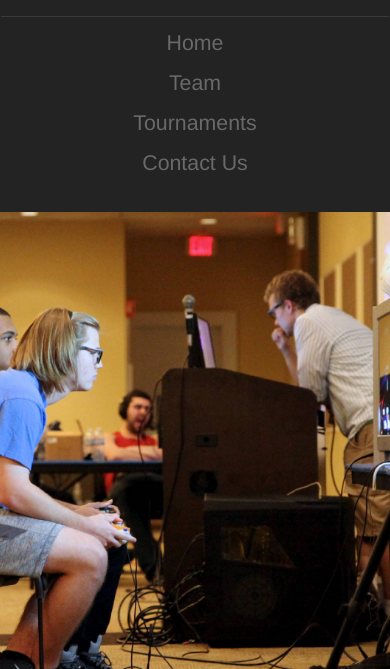
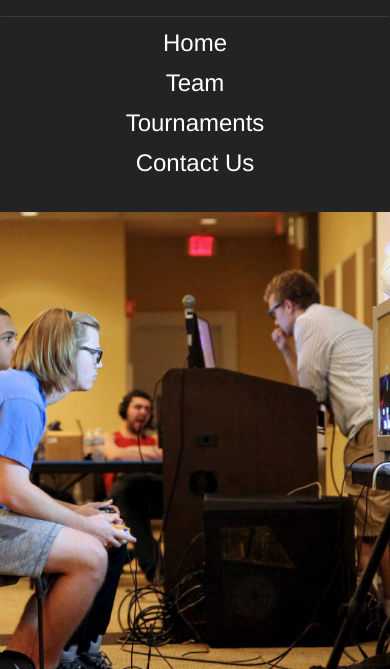
Before and after one commit to BrandonCookeDev/RCSwebsite, a website: page client/index.html in a window 390 px wide. Both pictures are taken after a click on the button 187 px from the left and 109 px from the top of the page. Shown: the part 175-844 px from the top of the page. Drawn offline with nearby package versions, Linux system fonts and the light colour scheme.

Commit message:
More altering for the collapsed menu

```diff
--- a/client/styles/common.css
+++ b/client/styles/common.css
@@ -139,6 +139,23 @@ img.loading{
         width: 0%;
     }
     a.main{
-        font-size:16pt;
+        font-size:18pt;
+        color: white;
+    }
+    a:link.main{
+        color:white;
+        font-weight: 400;
+    }
+    a:visited.main{
+        color:white;
+        font-weight: 400;
+    }
+    a:hover.main{
+        color:dimgrey;
+        font-weight: 400;
+    }
+    a:active.main{
+        color:lightslategray;
+        font-weight: 400;
     }
 }
```
Also changed, not shown: client/index.html (+1 -0 lines).
